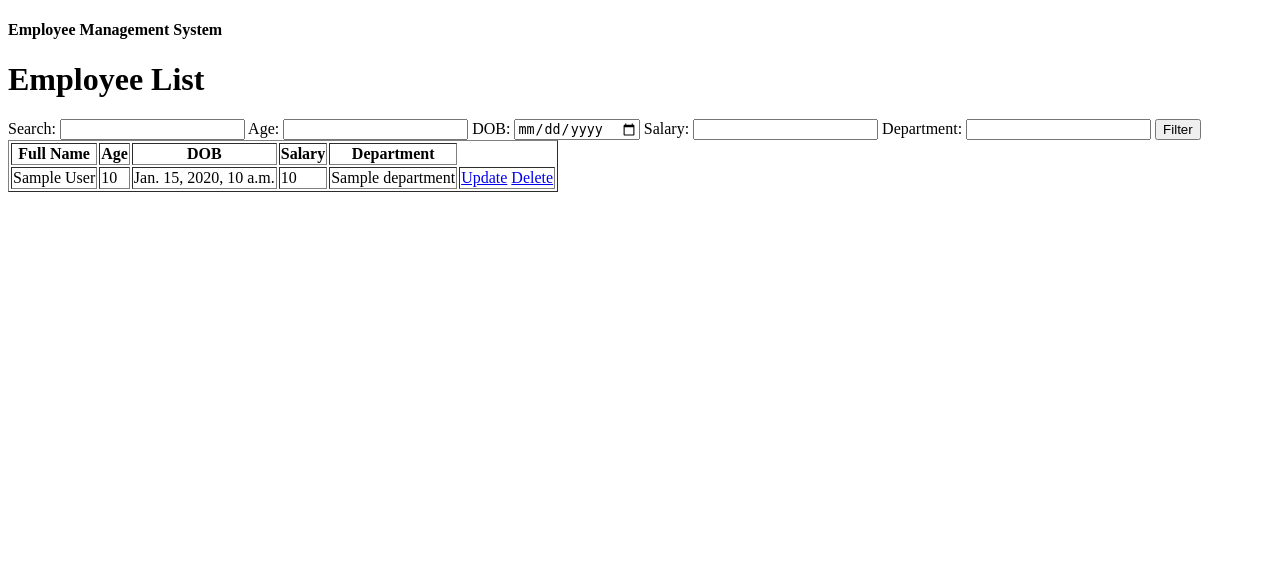
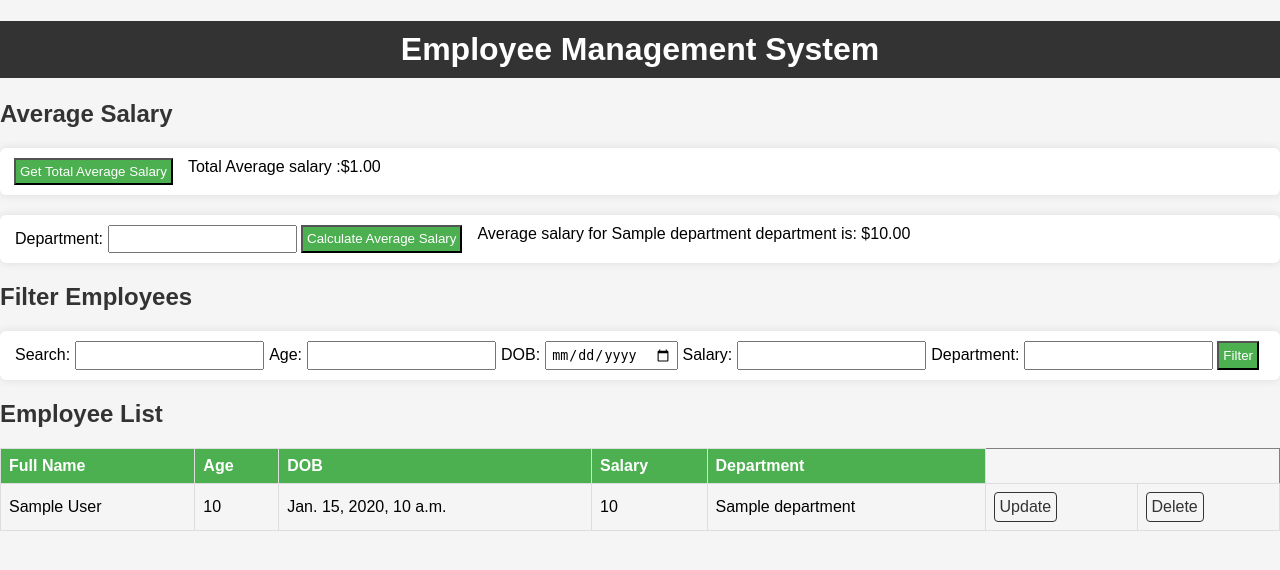
Before and after one commit to 075Purushottam/PresidioTask, a Django app: template mainapp/templates/mainapp/homepage.html in a window 1280 px wide. Shown: the top 570 px of the page. Run offline with Django 3.2, Linux system fonts and the light colour scheme; the template is opened without the code that fills it: most values are stand-ins (such as "Sample title", 1, 10 or a date in 2020).

Commit message:
Add CSS and align fields properly

```diff
--- a/mainapp/templates/mainapp/homepage.html
+++ b/mainapp/templates/mainapp/homepage.html
@@ -4,12 +4,122 @@
     <meta charset="UTF-8">
     <meta name="viewport" content="width=device-width, initial-scale=1.0">
     <title>Document</title>
+
+    <style>
+        body {
+            font-family: 'Arial', sans-serif;
+            background-color: #f5f5f5;
+            margin: 0;
+            padding: 0;
+        }
+
+        h1 {
+            background-color: #333;
+            color: #fff;
+            padding: 10px;
+            text-align: center;
+        }
+
+        form {
+            display: flex;
+            margin: 20px 0;
+            padding: 10px;
+            background-color: #fff;
+            border-radius: 6px;
+            box-shadow: 0 0 10px rgba(0, 0, 0, 0.1);
+        }
+
+        label {
+            display: block;
+            margin: 5px;
+        }
+
+        input {
+            width: fit-content;
+            padding: 4px;
+            box-sizing: border-box;
+        }
+
+        input[type="submit"] {
+            background-color: #4CAF50;
+            color: #fff;
+            cursor: pointer;
+            margin-left:4px;
+            width: fit-content;
+        }
+
+        h2 {
+            margin-top: 20px;
+            color: #333;
+        }
+
+        table {
+            width: 100%;
+            border-collapse: collapse;
+            margin-top: 20px;
+        }
+
+        th, td {
+            border: 1px solid #ddd;
+            padding: 8px;
+            text-align: left;
+        }
+
+        th {
+            background-color: #4CAF50;
+            color: white;
+        }
+
+        a {
+            text-decoration: none;
+            color: #333;
+            padding: 5px;
+            border: 1px solid #333;
+            border-radius: 4px;
+            margin-right: 5px;
+            display: inline-block;
+        }
+
+        a:hover {
+            background-color: #4CAF50;
+            color: white;
+        }
+
+        .result-box{
+            margin-left: 15px;
+        }
+
+    </style>
 </head>
 <body>
-    <h4>Employee Management System</h4>
+    <h1>Employee Management System</h1>
 
-    <h1>Employee List</h1>
+    <h2>Average Salary</h2>
+    <form method="get">
+        <input type="submit" name="total_average_salary" value="Get Total Average Salary">
+        <div class="result-box">
+        {% if total_average_salary %}
+            <span>Total Average salary :${{ total_average_salary|floatformat:2 }}</span>
+        {% endif %}
+        </div>
+    </form>
 
+    <form method="post">
+        {% csrf_token %}
+        <label for="department">Department:</label>
+        <input type="text" name="department" required>
+        <input type="submit" name="submit_average_salary" value="Calculate Average Salary">
+
+        <div class="result-box">
+        {% if department_average_salary %}
+        <span>Average salary for {{ department_average_salary.department }} department is: ${{ department_average_salary.average_salary|floatformat:2 }}</span>
+        {% endif %}
+        </div>
+    </form>
+
+
+
+ <h2>Filter Employees</h2>
     <form method="get">
         <label for="search">Search:</label>
         <input type="text" name="search">
@@ -28,7 +138,7 @@
 
         <input type="submit" value="Filter">
     </form>
-
+    <h2>Employee List</h2>
     <table border="1">
         <thead>
             <tr>
@@ -47,10 +157,8 @@
                     <td>{{ employee.DOB }}</td>
                     <td>{{ employee.Salary }}</td>
                     <td>{{ employee.Department }}</td>
-                    <td>
-                        <a href="{% url 'update_employee' employee.id %}">Update</a>
-                        <a href="{% url 'delete_employee' employee.id %}">Delete</a>
-                    </td>
+                    <td><a href="{% url 'update_employee' employee.id %}">Update</a></td>
+                    <td><a href="{% url 'delete_employee' employee.id %}">Delete</a></td>
                 </tr>
             {% endfor %}
         </tbody>
```
Also changed, not shown: mainapp/views.py (+25 -5 lines), 1 other file.
